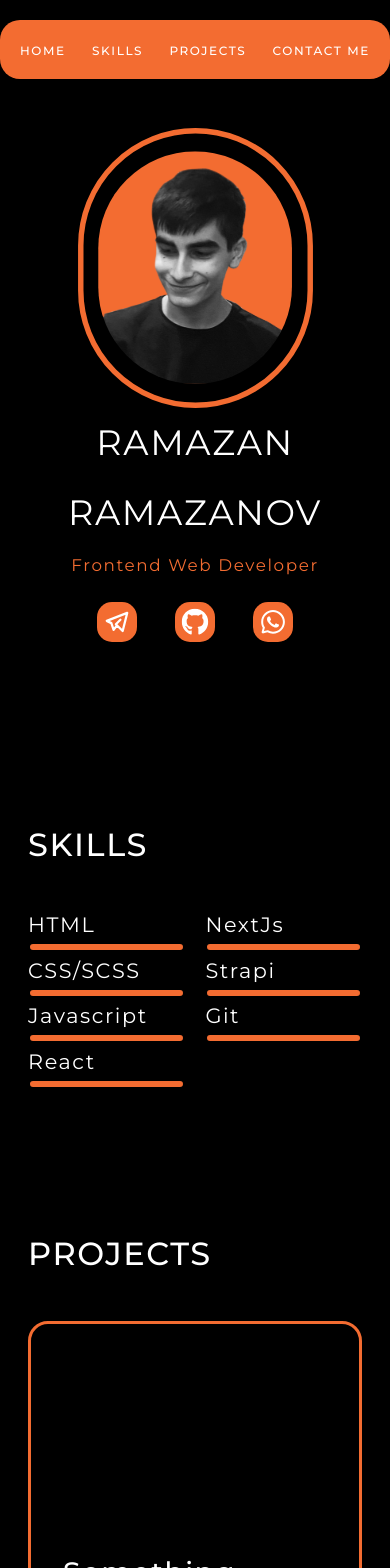
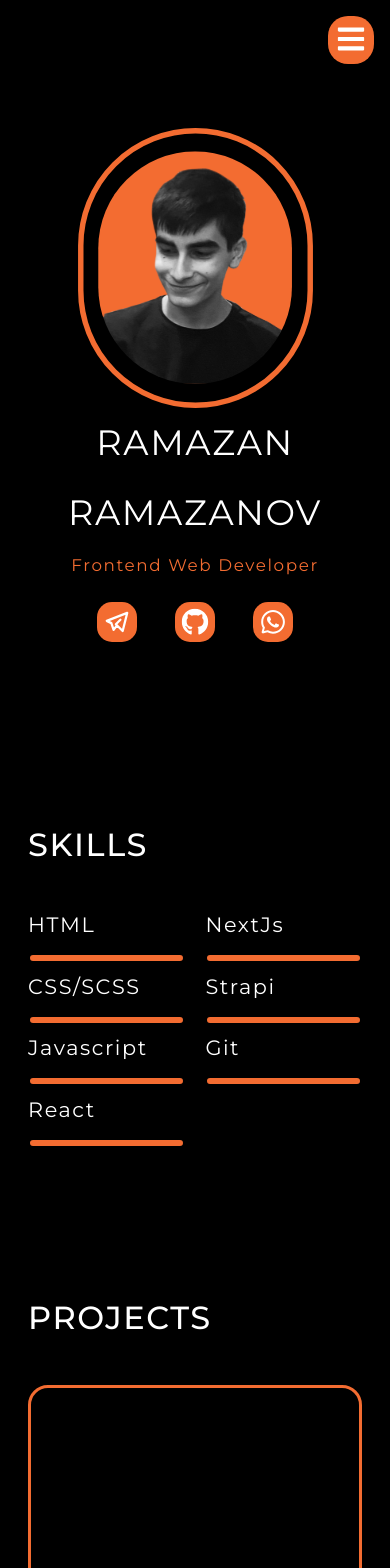
Before and after one commit to ramazanov-rv/my-portfolio, a Next.js app: page / in a window 390 px wide. Shown: the top 1568 px of the page. Built offline with nearby package versions, Linux system fonts and the light colour scheme.

Commit message:
Responsive navbar

```diff
--- a/pages/components/Navbar.jsx
+++ b/pages/components/Navbar.jsx
@@ -1,11 +1,18 @@
 import Link from "next/link";
 import { FaBars } from "react-icons/fa"
+import { useState } from "react";
 
 const Navbar = () => {
 
+    const [isActive, setIsActive] = useState(false)
+
+    function handleNav() {
+        setIsActive(prevIsActive => !prevIsActive)
+    }
+
     return (
         <nav className="nav mobile">
-            <ul className="nav-links">
+            <ul className={!isActive ? "nav-links" : "nav-links active"}>
                 <li>
                     <Link className="nav-link" href="/">Home</Link>
                 </li>
@@ -16,10 +23,10 @@ const Navbar = () => {
                     <Link className="nav-link" href="#projects">Projects</Link>
                 </li>
                 <li>
-                    <Link className="nav-link" href="/">Contact me</Link>
+                    <Link className="nav-link" href="/">Contact</Link>
                 </li>
             </ul>
-            <div className="bars">
+            <div onClick={handleNav} className={!isActive ? "bars" : "bars active"}>
                 <FaBars size={30} />
             </div>
         </nav>
--- a/pages/index.jsx
+++ b/pages/index.jsx
@@ -1,5 +1,5 @@
 import Head from 'next/head'
-import { useEffect } from 'react'
+import { useEffect, useState } from 'react'
 import Info from './components/Info'
 import Navbar from './components/Navbar'
 import Projects from './components/Projects'
--- a/styles/globals.css
+++ b/styles/globals.css
@@ -54,43 +54,26 @@ h6 {
 }
 
 /* Navbar */
-.nav {
+
+.nav-links {
   max-width: 1230px;
   width: 100%;
+  margin: 0 auto;
+  padding: 1.25rem 1.75rem;
 
   position: fixed;
-  top: 1.25em;
+  top: 1.5em;
   left: 0;
   right: 0;
   z-index: 10;
 
-  background-color: var(--mainColor);
-  border-radius: 20px;
-  margin: 0 auto;
-  padding: 1.25rem;
-
-  box-shadow: 0 4px 4px rgba(0, 0, 0, 0.4);
-}
-
-
-
-/* .nav.mobile {
-  position: absolute;
-  top: 0;
-  left: 0;
-  right: 0;
-  bottom: 0;
-  transform: translateX(0);
-  max-width: 100%;
-  border-radius: 0;
-} */
-
-.nav-links {
   display: flex;
   justify-content: space-between;
   text-align: center;
-  max-width: 900px;
-  margin: 0 auto;
+
+  box-shadow: 0 4px 4px rgba(0, 0, 0, 0.4);
+  background-color: var(--mainColor);
+  border-radius: 20px;
 }
 
 .nav-links li {
@@ -128,6 +111,16 @@ h6 {
 
 .bars {
   display: none;
+  position: fixed;
+  top: 1rem;
+  right: 1rem;
+  z-index: 30;
+
+  background: var(--mainColor);
+  padding: .5rem .5rem .35rem .5rem;
+  border-radius: var(--mainBorderRadius);
+
+  transition: all var(--mainTransition);
 }
 
 /* Info */
@@ -210,20 +203,24 @@ section {
 .skill {
   position: relative;
   font-size: 1.3rem;
+  flex-direction: column;
+  padding-bottom: 1rem;
 }
 
 .skill::after {
   content: "";
   height: 10px;
   width: 100%;
-  max-width: 170px;
+  max-width: 400px;
   background: linear-gradient(to right, var(--mainColor) 100%, var(--mainWhite) 0%);
 
   border-radius: var(--mainBorderRadius);
   border: 2px solid var(--mainBackground);
   position: absolute;
-  right: 16rem;
-  top: 40%;
+  left: 0;
+  bottom: 0;
+  right: 0;
+  top: 100%;
 }
 
 /* Projects */
@@ -387,15 +384,6 @@ section {
 }
 
 
-
-
-
-
-
-
-
-
-
 /* Media */
 @media (max-width: 1100px) {
 
@@ -412,25 +400,42 @@ section {
     flex-direction: row;
   }
 
-  /* Skills */
-  .skill {
-    flex-direction: column;
-
-  }
-
-  .skill::after {
-    left: 0;
-    bottom: 0;
-    right: 0;
-    top: 120%;
-  }
 }
 
 
-@media (max-width: 560px) {
-  .nav-link {
-    font-size: .75rem;
+@media (max-width: 540px) {
+  .nav-links {
+    width: 50%;
+    margin: 0 0 0 auto;
+    top: 0;
+
+    text-align: left;
+    justify-content: flex-end;
+    flex-direction: column;
+
+    transform: translateX(100%);
+    transition: transform var(--mainTransition);
+
+    border-radius: 0px 0px 0px 20px;
   }
 
+  .nav-links.active {
+    transform: translateX(0);
+  }
 
+  .nav-links li {
+    margin: 1rem 0;
+  }
+
+  .nav-link::after {
+    display: none;
+  }
+
+  .bars {
+    display: block;
+  }
+
+  .bars.active {
+    background-color: var(--mainBackground);
+  }
 }
```
